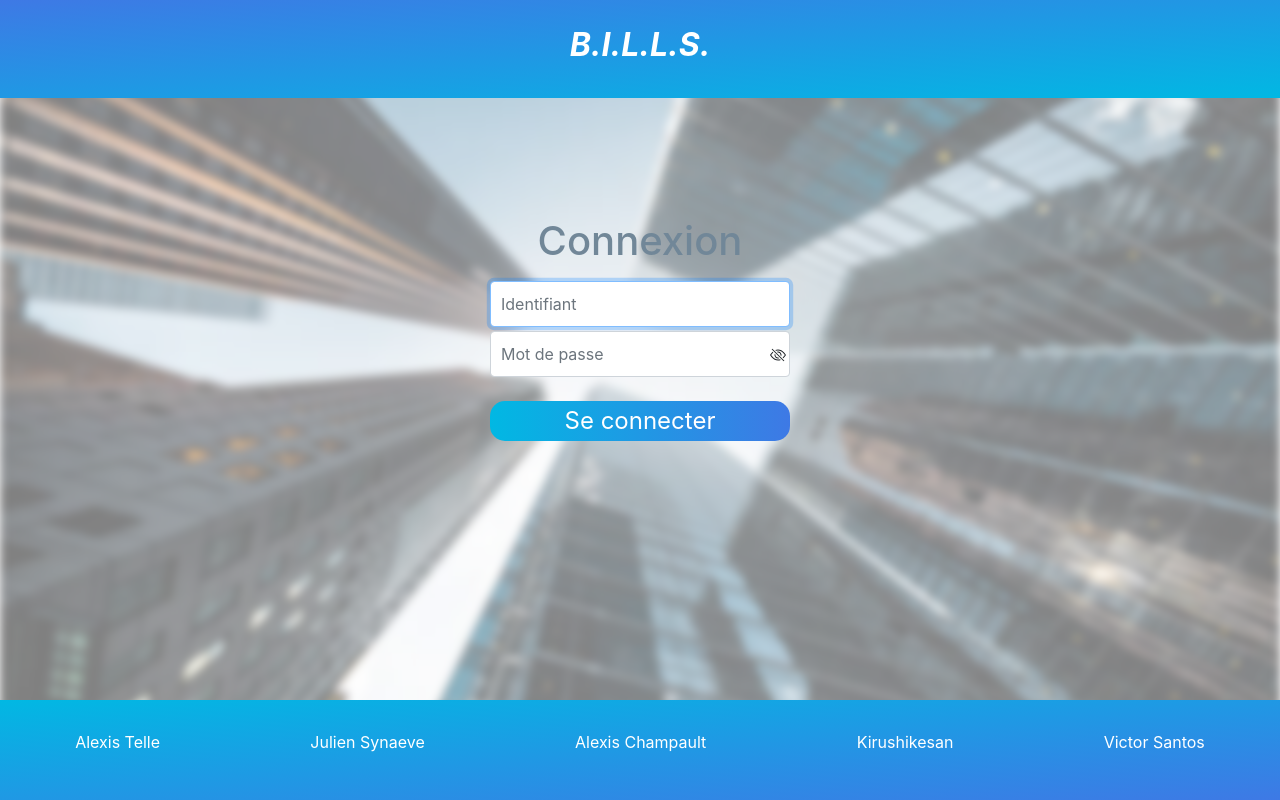
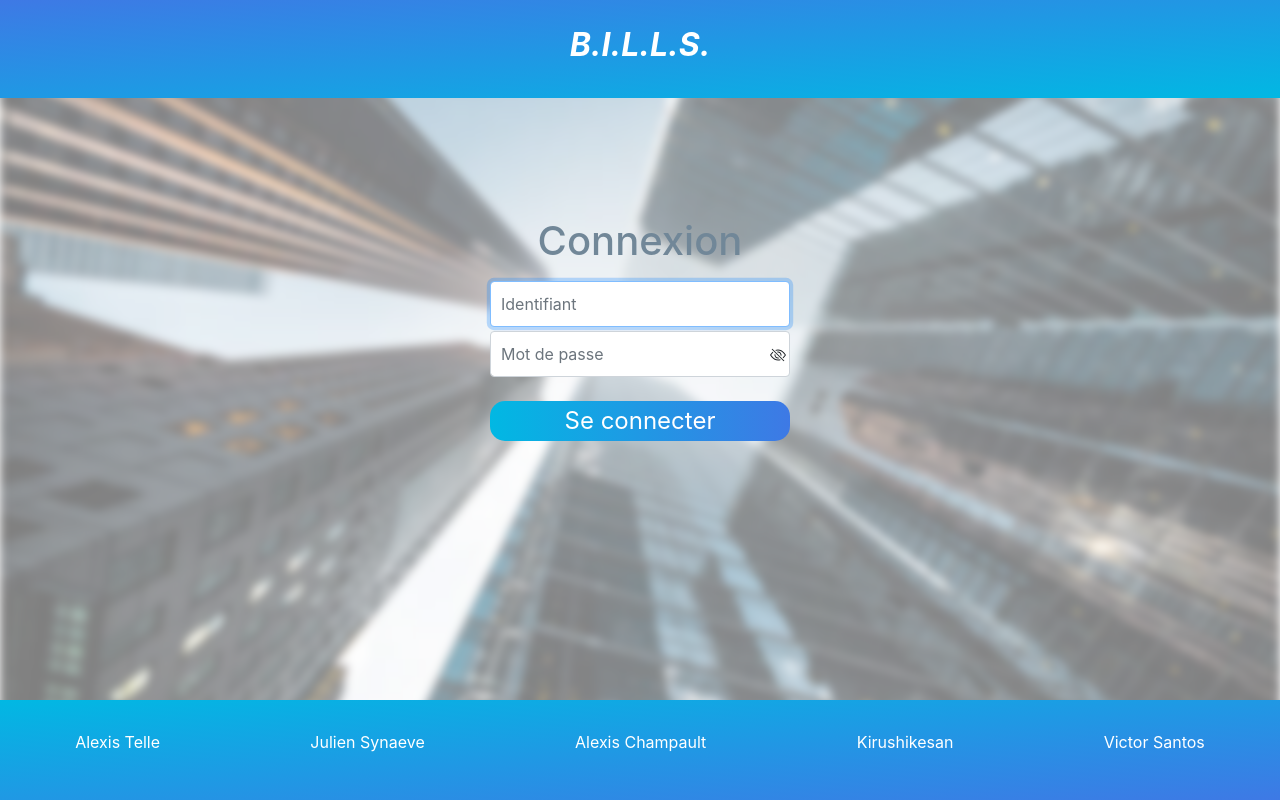
Before and after one commit to Galaktik-hub/B2-S3-BILLS, a PHP site: page / in a window 1280 px wide. Run offline with PHP 8.4, Linux system fonts and the light colour scheme.

Commit message:
Add bg-image in connexion page Links deconnexion to the deconnect button navbar

```diff
--- a/Css/Connexion.css
+++ b/Css/Connexion.css
@@ -5,14 +5,14 @@ html{
 body{
     margin: 0;
     flex-direction: column;
-    height: 100%;
+    height: 100%; width: 100%;
 }
 body:before {
     content: "";
     position: fixed;
     height: 100%; width: 100%;
-    background-image: url('Image/fond_accueil.jpg');
-    background-size: cover;
+    background: url('../Image/fond_accueil.jpg') no-repeat center center !important;
+    background-size: cover !important;
     z-index: -1; /* Keep the background behind the content */
     -webkit-filter:opacity(.5) blur(5px);
 }
@@ -105,38 +105,12 @@ body:before {
     font-size: x-large;
     width: 100%;
     height: 40px;
-    background-color: white;
     -moz-border-radius:15px;
     -webkit-border-radius:15px;
     border-radius:15px;
     border: none;
     background: linear-gradient(to right, #01B8E3, #3E79E5);
 }
-
-/*.connect {*/
-/*    position: relative; !* Nécessaire pour le pseudo-élément *!*/
-/*    color: #3E79E5;*/
-/*    font-size: x-large;*/
-/*    width: 100%;*/
-/*    height: 40px;*/
-/*    background-color: white;*/
-/*    border-radius: 15px;*/
-/*    text-align: center; !* Centrer le texte *!*/
-/*    line-height: 40px; !* Aligner verticalement le texte *!*/
-/*    z-index: 1; !* S'assurer que le contenu soit au-dessus du pseudo-élément *!*/
-/*}*/
-
-/*.connect::before {*/
-/*    content: '';*/
-/*    position: absolute;*/
-/*    top: -2px; !* Ajustement pour l'épaisseur de la bordure *!*/
-/*    left: -2px;*/
-/*    right: -2px;*/
-/*    bottom: -2px;*/
-/*    border-radius: 15px; !* Applique le radius au dégradé *!*/
-/*    background: linear-gradient(to right, #01B8E3, #3E79E5); !* Bordure en dégradé *!*/
-/*    z-index: -1; !* Placer derrière l'élément .connect *!*/
-/*}*/
 
 .erreur{
     text-align: center;
--- a/index.php
+++ b/index.php
@@ -83,16 +83,17 @@ if(isset($_POST['login'])){
 
         <!-- Bootstrap core CSS -->
 
-        <!-- Custom styles for this template -->
-        <link href="../Css/Connexion.css" rel="stylesheet">
-
-        <title>Connexion</title>
-
         <script src="https://code.jquery.com/jquery-3.5.1.slim.min.js" integrity="sha384-DfXdz2htPH0lsSSs5nCTpuj/zy4C+OGpamoFVy38MVBnE+IbbVYUew+OrCXaRkfj" crossorigin="anonymous"></script>
         <link rel="stylesheet" href="https://cdn.jsdelivr.net/npm/bootstrap@4.5.3/dist/css/bootstrap.min.css" integrity="sha384-TX8t27EcRE3e/ihU7zmQxVncDAy5uIKz4rEkgIXeMed4M0jlfIDPvg6uqKI2xXr2" crossorigin="anonymous">
         <script src="https://cdn.jsdelivr.net/npm/bootstrap@4.5.3/dist/js/bootstrap.bundle.min.js" integrity="sha384-ho+j7jyWK8fNQe+A12Hb8AhRq26LrZ/JpcUGGOn+Y7RsweNrtN/tE3MoK7ZeZDyx" crossorigin="anonymous"></script>
 
-        <link rel="canonical" href="https://getbootstrap.com/docs/4.0/examples/sign-in/">
+        <link rel="canonical" href="https://getbootstrap.com/docs/4.0/examples/sign-in/"
+
+        <!-- Custom styles for this template -->
+        <link href="../Css/Connexion.css" rel="stylesheet">
+        <link rel="preload" href="../Image/fond_accueil.jpg" as="image">
+
+        <title>Connexion</title>
     </head>
     <body>
 
--- a/navbar.php
+++ b/navbar.php
@@ -3,7 +3,6 @@
 <head>
     <meta charset="UTF-8">
     <meta name="viewport" content="width=device-width, initial-scale=1">
-    <title>NavBar</title>
     <link rel="stylesheet" href="../Css/Navbar.css">
 </head>
 <body>
@@ -52,7 +51,7 @@
             </a>
         </ul>
         <div class="deconnect">
-            <a href="#" class="deconnect-link">
+            <a href="deconnexion.php" class="deconnect-link">
                 <img src="../Image/deconnect.svg" alt="Icone Paramètres" class="icon">
                 <p>Déconnexion</p>
             </a>
```
